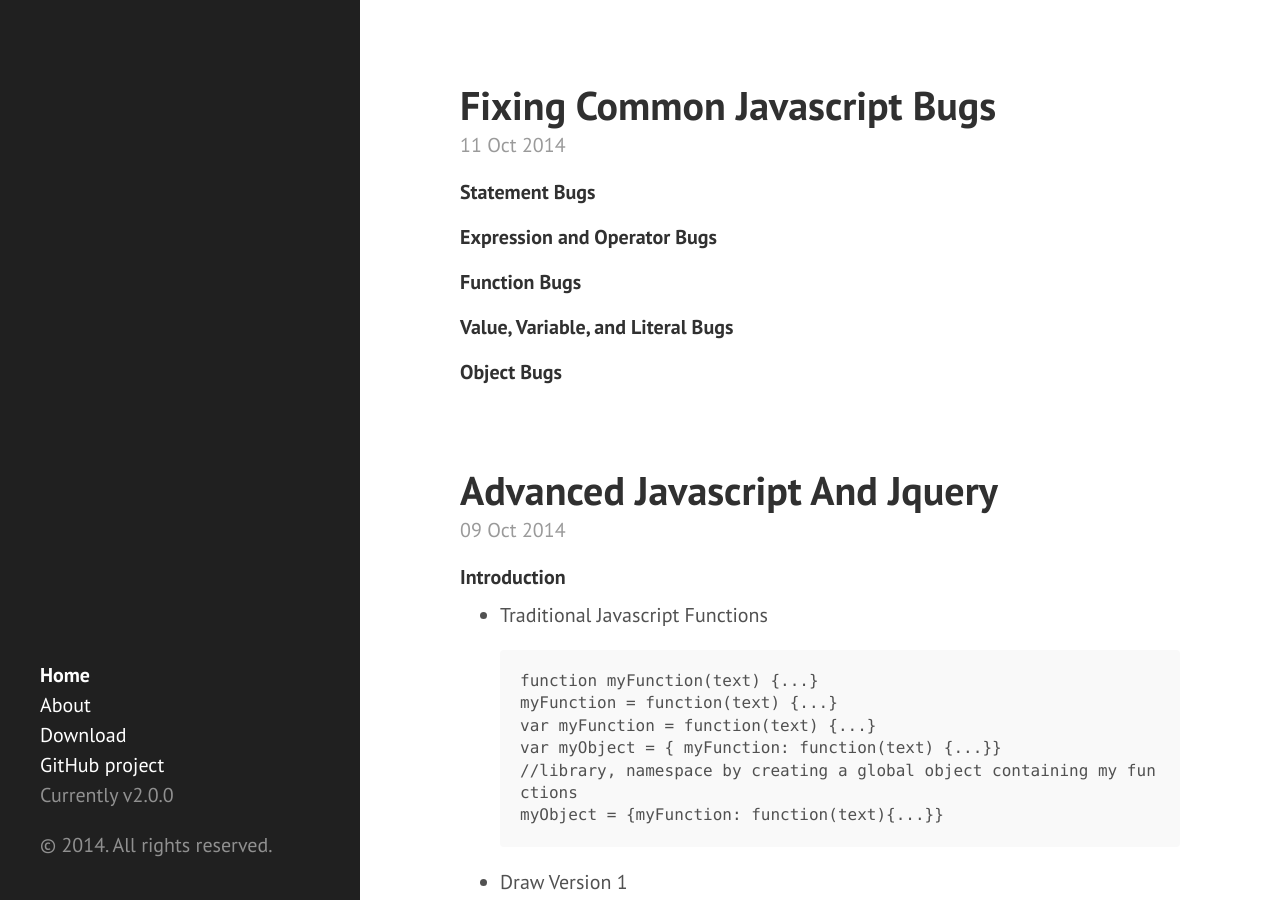
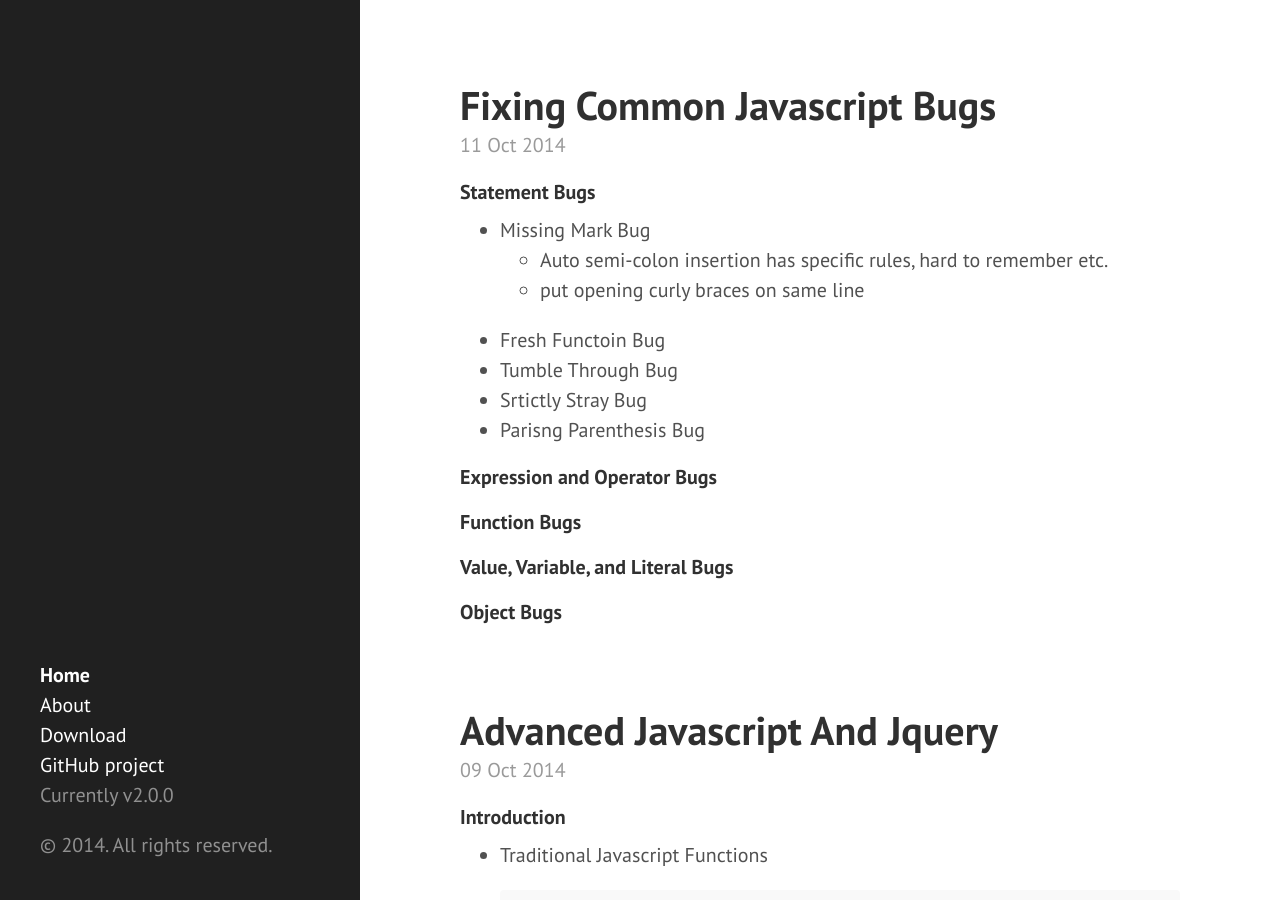
Before and after one commit to eneiand/eneiand.github.io, a Jekyll site: the page built from index.html, in a window 1280 px wide and 900 px high. Built offline with Jekyll 4.4.1, drawn with Linux system fonts in a browser that asks for light colours; Markdown is read by kramdown in place of the engine named in the settings; the list of posts is cut into pages by our own code.

Commit message:
Update 2014-10-11-fixing-common-javascript-bugs.md

```diff
--- a/_posts/2014-10-11-fixing-common-javascript-bugs.md
+++ b/_posts/2014-10-11-fixing-common-javascript-bugs.md
@@ -1,4 +1,11 @@
 #### Statement Bugs
+* Missing Mark Bug
+  *  Auto semi-colon insertion has specific rules, hard to remember etc.
+  *  put opening curly braces on same line
+* Fresh Functoin Bug
+* Tumble Through Bug
+* Srtictly Stray Bug
+* Parisng Parenthesis Bug
 
 #### Expression and Operator Bugs
 
```
